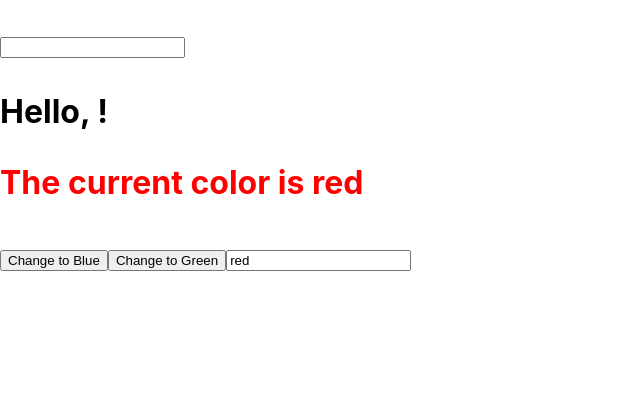
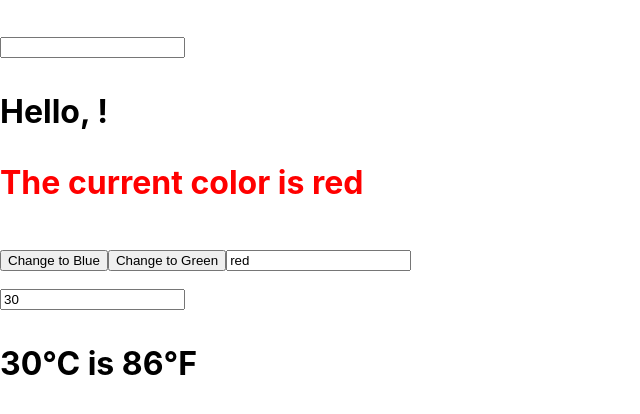
Before and after one commit to salinpaul94/60_DAY_PLAN_FOR_CROSS_PALTFORM_DEVELOPMENT, a React (Create React App) app in the folder test-roject/: page / in a window 1280 px wide. Shown: the top 414 px of the page, without its empty margins (0-640 px from the left). Built offline with nearby package versions, Linux system fonts and the light colour scheme.

Commit message:
temperature convertor use state

```diff
--- a/test-roject/src/App.js
+++ b/test-roject/src/App.js
@@ -1,11 +1,13 @@
 import './App.css';
 import ColorChangeUseState from './components/ColorChangeUseStage';
 import NameFormUseState from './components/NameFormUseState';
+import TemperatureConverterUseState from './components/TemperatureConverterUseState';
 
 const element = (
   <h1>
     <NameFormUseState/>
     <ColorChangeUseState/>
+    <TemperatureConverterUseState/>
   </h1>
 )
 
--- /dev/null
+++ b/test-roject/src/components/TemperatureConverterUseState.js
@@ -0,0 +1,20 @@
+import React, { useState } from "react";
+
+function TemperatureConverterUseState() {
+  const [celsius, setCelsius]  = useState(30);
+
+  const fahrenheit = (celsius * 9/5) + 32;
+
+  return (
+    <div>
+      <input
+        type="number"
+        value={celsius}
+        onChange={(e) => setCelsius(e.target.value)}
+      />
+      <p>{celsius}°C is {fahrenheit}°F</p>
+    </div>
+  );
+}
+
+export default TemperatureConverterUseState;
```
